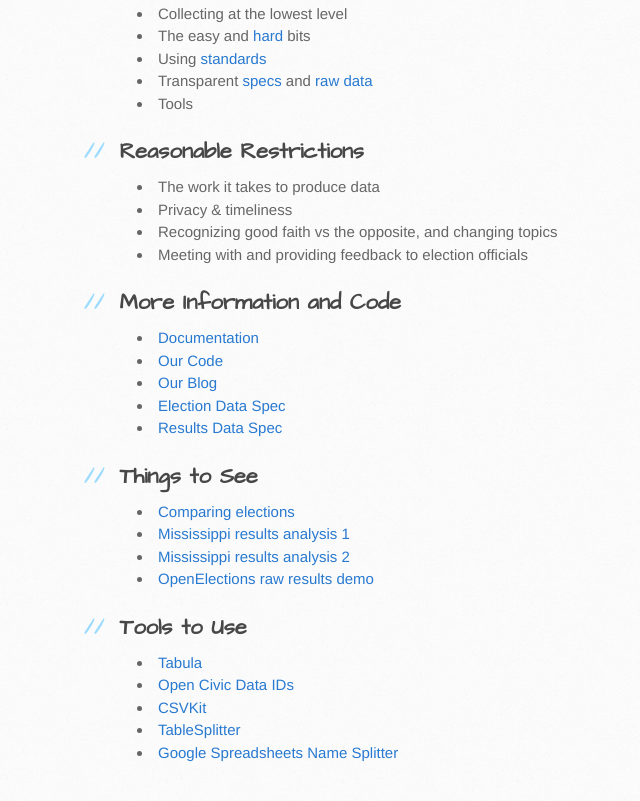
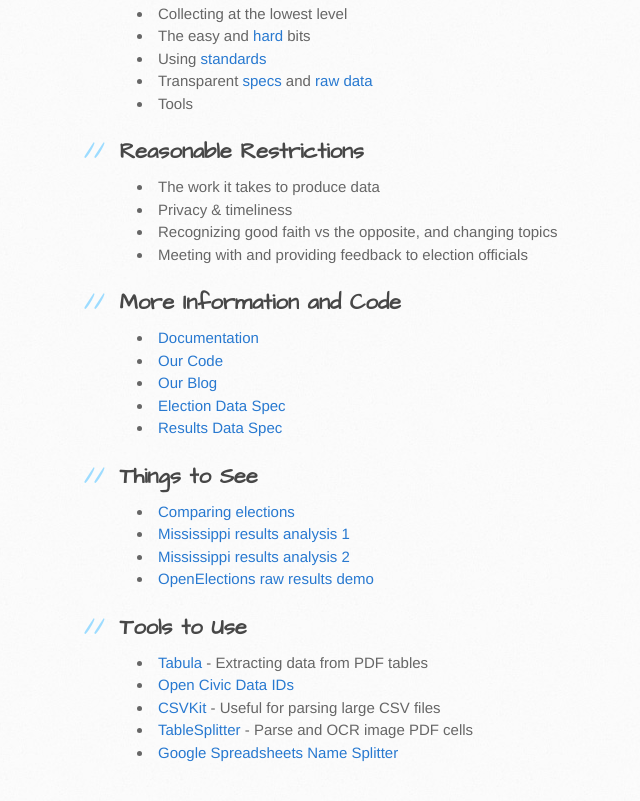
Before and after one commit to openelections/gndem, a plain HTML site: page index.html in a window 1280 px wide. Shown: the part 948-1749 px from the top of the page, without its empty margins (53-693 px from the left). Drawn offline with Linux system fonts and the light colour scheme.

Commit message:
added some notes to tools

```diff
--- a/index.html
+++ b/index.html
@@ -85,10 +85,10 @@
 <a name="tools-to-use" class="anchor" href="#tools-to-use"><span class="octicon octicon-link"></span></a>Tools to Use</h2>
 
 <ul>
-<li><a href="http://tabula.nerdpower.org/">Tabula</a></li>
+<li><a href="http://tabula.nerdpower.org/">Tabula</a> - Extracting data from PDF tables</li>
 <li><a href="http://docs.opencivicdata.org/en/latest/proposals/0002.html">Open Civic Data IDs</a></li>
-<li><a href="https://csvkit.readthedocs.org/">CSVKit</a></li>
-<li><a href="https://github.com/ghing/tablesplitter">TableSplitter</a></li>
+<li><a href="https://csvkit.readthedocs.org/">CSVKit</a> - Useful for parsing large CSV files</li>
+<li><a href="https://github.com/ghing/tablesplitter">TableSplitter</a> - Parse and OCR image PDF cells</li>
 <li><a href="https://chrome.google.com/webstore/detail/split-names/omjobieogknhhlogiaeofbdpipihaanb">Google Spreadsheets Name Splitter</a></li>
 </ul>
         </section>
```
